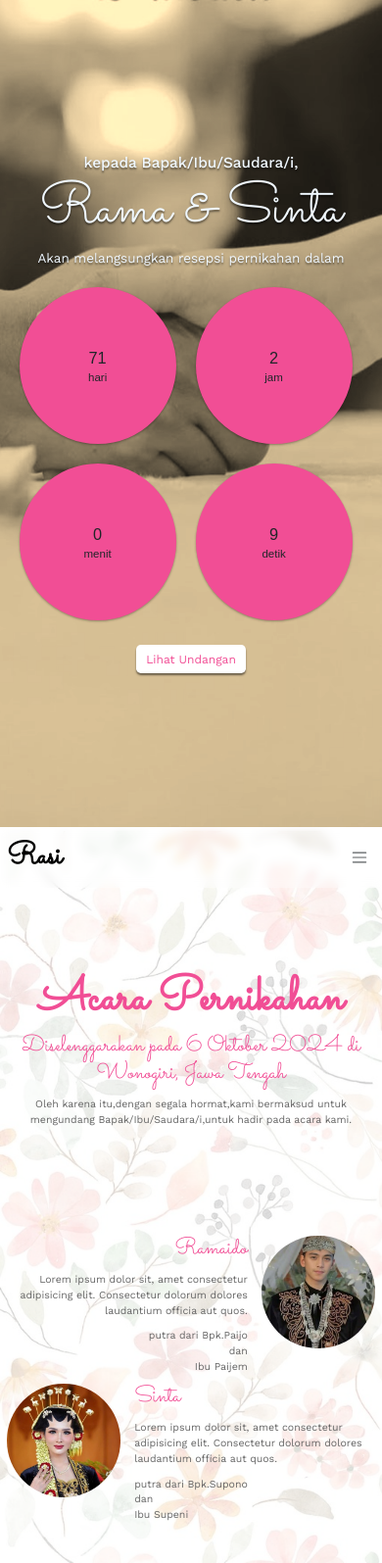
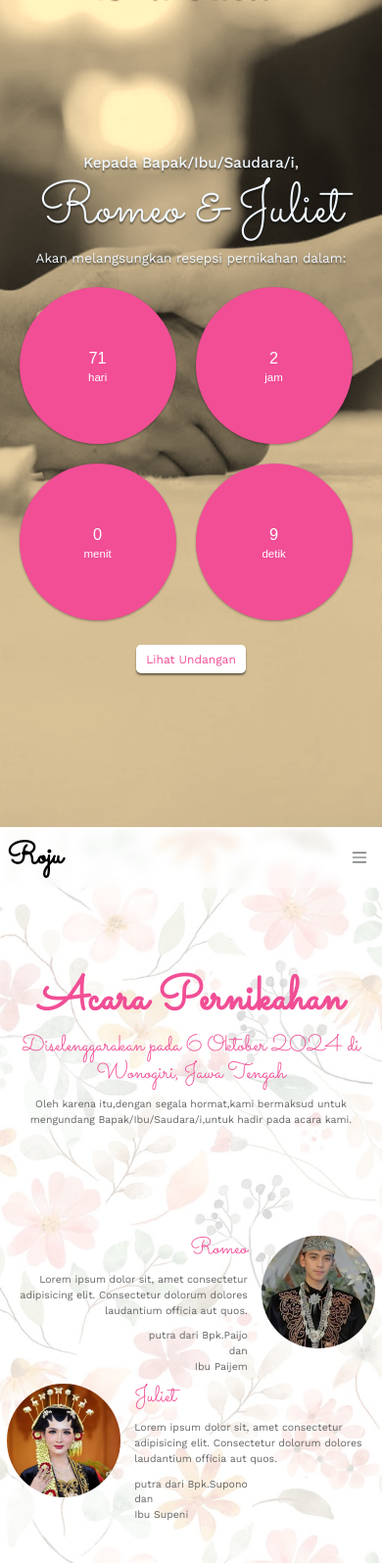
Before and after one commit to dhinorifandii/rasi.wedding, a plain HTML site: page index.html in a window 390 px wide. Shown: the top 1595 px of the page at 98% size. Drawn offline with nearby package versions, Linux system fonts and the light colour scheme; some packages are replaced by stand-ins of ours; a script that the page names is missing.

Commit message:
Update index.html

```diff
--- a/index.html
+++ b/index.html
@@ -4,7 +4,7 @@
 <head>
     <meta charset="utf-8">
     <meta name="viewport" content="width=device-width, initial-scale=1">
-    <title>Rama Sinta Wedding</title>
+    <title>Romeo & Juliet Wedding</title>
     <link href="https://cdn.jsdelivr.net/npm/bootstrap@5.3.3/dist/css/bootstrap.min.css" rel="stylesheet"
         integrity="sha384-QWTKZyjpPEjISv5WaRU9OFeRpok6YctnYmDr5pNlyT2bRjXh0JMhjY6hW+ALEwIH" crossorigin="anonymous">
     <link rel="stylesheet" href="css/style.css">
@@ -27,20 +27,20 @@
 
 <body>
     <section id="hero"
-        class="hero w-100 h-100 p-3 mx-auto text-center d-flex justify-content-center align-items-center">
+        class="hero w-100 h-100 p-3 mx-auto text-center d-flex justify-content-center align-items-center text-white">
         <main>
-            <h4>kepada <span>Bapak/Ibu/Saudara/i,</span></h4>
-            <h1>Rama & Sinta</h1>
-            <p>Akan melangsungkan resepsi pernikahan dalam</p>
+            <h4>Kepada <span>Bapak/Ibu/Saudara/i, </span></h4>
+            <h1>Romeo & Juliet</h1>
+            <p>Akan melangsungkan resepsi pernikahan dalam:</p>
             <div class="simply-countdown"></div>
             <a href="#home" class="btn btn-lg mt-4" onClick="enableScroll()">Lihat Undangan</a>
         </main>
+
     </section>
-
     <!-- navbar start -->
     <nav class="navbar navbar-expand-md bg-transparent sticky-top mynavbar">
         <div class="container">
-            <a class="navbar-brand" href="#">Rasi </a>
+            <a class="navbar-brand" href="#">Roju </a>
             <button class="navbar-toggler border-0" type="button" data-bs-toggle="offcanvas"
                 data-bs-target="#offcanvasNavbar" aria-controls="offcanvasNavbar" aria-label="Toggle navigation">
                 <span class="navbar-toggler-icon"></span>
@@ -48,7 +48,7 @@
             <div class="offcanvas offcanvas-end" tabindex="-1" id="offcanvasNavbar"
                 aria-labelledby="offcanvasNavbarLabel">
                 <div class="offcanvas-header">
-                    <h5 class="offcanvas-title" id="offcanvasNavbarLabel">Rasi </h5>
+                    <h5 class="offcanvas-title" id="offcanvasNavbarLabel">Roju</h5>
                     <button type="button" class="btn-close" data-bs-dismiss="offcanvas" aria-label="Close"></button>
                 </div>
                 <div class="offcanvas-body">
@@ -75,16 +75,14 @@
                     <h3>Diselenggarakan pada 6 Oktober 2024 di Wonogiri, Jawa Tengah</h3>
                     <p>Oleh karena itu,dengan segala hormat,kami bermaksud untuk mengundang Bapak/Ibu/Saudara/i,untuk
                         hadir pada acara kami.</p>
-
                 </div>
             </div>
-
 
             <div class="row couple">
                 <div class="col-lg-6">
                     <div class="row">
                         <div class="col-8 text-end">
-                            <h3>Ramaido</h3>
+                            <h3>Romeo</h3>
                             <p>Lorem ipsum dolor sit, amet consectetur adipisicing elit. Consectetur dolorum dolores
                                 laudantium officia aut quos.</p>
                             <p>putra dari Bpk.Paijo <br> dan <br> Ibu Paijem</p>
@@ -105,7 +103,7 @@
                             <img src="image/pt1.jpg" alt="rama" class="img-responsive rounded-circle">
                         </div>
                         <div class="col-8 ">
-                            <h3>Sinta</h3>
+                            <h3>Juliet</h3>
                             <p>Lorem ipsum dolor sit, amet consectetur adipisicing elit. Consectetur dolorum dolores
                                 laudantium officia aut quos.</p>
                             <p>putra dari Bpk.Supono <br> dan <br> Ibu Supeni</p>
@@ -262,27 +260,31 @@
 
             <div class="row row-cols-lg-4 row-cols-md-3 row-cols-sm-2 row-cols-1 justify-content-center">
                 <div class="col mt-3">
-                    <a href="image/gallery/p1.jpg" data-toggle="lightbox" data-caption="Rama & Sinta 1"
+                    <a href="image/gallery/p1.jpg" data-toggle="lightbox" data-caption="Romeo & Juliet 1"
                         data-gallery="mygallery">
-                        <img src="image/gallery/thumbnail/p1.jpg" alt="Rama & Sinta 1" class="img-fluid w-100 rounded">
+                        <img src="image/gallery/thumbnail/p1.jpg" alt="Romeo & Juliet 1"
+                            class="img-fluid w-100 rounded">
                     </a>
                 </div>
                 <div class="col mt-3">
-                    <a href="image/gallery/p2.jpg" data-toggle="lightbox" data-caption="Rama & Sinta 2"
+                    <a href="image/gallery/p2.jpg" data-toggle="lightbox" data-caption="Romeo & Juliet 2"
                         data-gallery="mygallery">
-                        <img src="image/gallery/thumbnail/p2.jpg" alt="Rama & Sinta 2" class="img-fluid w-100 rounded">
+                        <img src="image/gallery/thumbnail/p2.jpg" alt="Romeo & Juliet 2"
+                            class="img-fluid w-100 rounded">
                     </a>
                 </div>
                 <div class="col mt-3">
-                    <a href="image/gallery/p3.jpg" data-toggle="lightbox" data-caption="Rama & Sinta 3"
+                    <a href="image/gallery/p3.jpg" data-toggle="lightbox" data-caption="Romeo & Juliet 3"
                         data-gallery="mygallery">
-                        <img src="image/gallery/thumbnail/p3.jpg" alt="Rama & Sinta 3" class="img-fluid w-100 rounded">
+                        <img src="image/gallery/thumbnail/p3.jpg" alt="Romeo & Juliet 3"
+                            class="img-fluid w-100 rounded">
                     </a>
                 </div>
                 <div class="col mt-3">
-                    <a href="image/gallery/p4.jpg" data-toggle="lightbox" data-caption="Rama & Sinta 4"
+                    <a href="image/gallery/p4.jpg" data-toggle="lightbox" data-caption="Romeo & Juliet 4"
                         data-gallery="mygallery">
-                        <img src="image/gallery/thumbnail/p4.jpg" alt="Rama & Sinta 4" class="img-fluid w-100 rounded">
+                        <img src="image/gallery/thumbnail/p4.jpg" alt="Romeo & Juliet 4"
+                            class="img-fluid w-100 rounded">
                     </a>
                 </div>
     </section>
@@ -327,33 +329,6 @@
             <div class="col-12" style="margin-top: 35px;">
                 <button class="btn btn-primary">Kirim</button>
             </div>
-            <div class="row justify-content-center mt-5">
-                <div class="col-md-6">
-                    <div id="disqus_thread"></div>
-                    <script>
-                        /**
-                         *  RECOMMENDED CONFIGURATION VARIABLES: EDIT AND UNCOMMENT THE SECTION BELOW TO INSERT DYNAMIC VALUES FROM YOUR PLATFORM OR CMS.
-                         *  LEARN WHY DEFINING THESE VARIABLES IS IMPORTANT: https://disqus.com/admin/universalcode/#configuration-variables    */
-                        /*
-                        var disqus_config = function () {
-                        this.page.url = https://dhinorifandii.github.io/risa-wedding/; // Replace PAGE_URL with your
-                        page's canonical URL variable
-                        this.page.identifier = https://dhinorifandii.github.io/risa-wedding/; // Replace PAGE_IDENTIFIER
-                        with your page's unique identifier variable
-                        };
-                        */
-                        (function () { // DON'T EDIT BELOW THIS LINE
-                            var d = document,
-                                s = d.createElement('script');
-                            s.src = 'https://risa-wedding.disqus.com/embed.js';
-                            s.setAttribute('data-timestamp', +new Date());
-                            (d.head || d.body).appendChild(s);
-                        })();
-                    </script>
-                    <noscript>Please enable JavaScript to view the <a href="https://disqus.com/?ref_noscript">comments
-                            powered by Disqus.</a></noscript>
-
-                </div>
             </div>
     </section>
 
@@ -372,11 +347,11 @@
                     <ul class="list-group">
                         <li class="list-group-item">
                             <div class="fw-bold">BCA</div>
-                            123456789 - Rama
+                            123456789 - Romeo
                         </li>
                         <li class="list-group-item">
                             <div class="fw-bold">MANDIRI</div>
-                            987654321 - Rama
+                            987654321 - Romeo
                         </li>
                         <li class="list-group-item">
                             <div class="fw-bold">QRIS</div>
@@ -392,7 +367,7 @@
         <div class="container">
             <div class="row">
                 <div class="col text-center">
-                    <small class="block">&copy; 2024 RaSi Wedding. All rights Reserved.</small>
+                    <small class="block">&copy; 2024 RoJu Wedding. All rights Reserved.</small>
                     <small class="block">Design by <a
                             href="https://instagram.com/dhino_rifandii">@dhinorifandii</a>.</small>
                     <ul class="mt-3">
```
